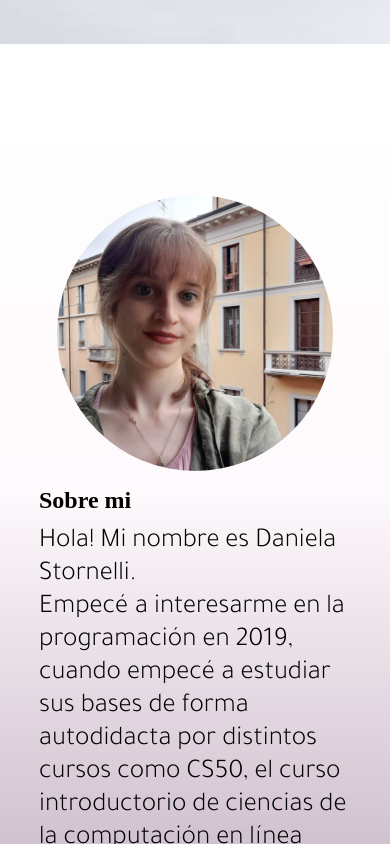
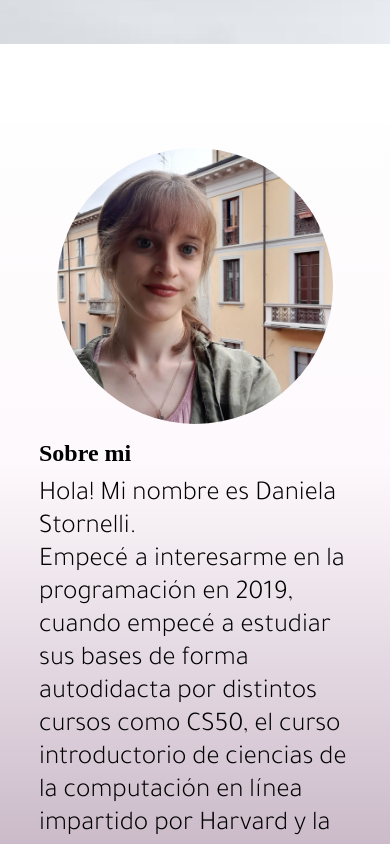
Before and after one commit to danistorn/portafolio, a website: page index.html in a window 390 px wide. Shown: the part 800-1644 px from the top of the page. Drawn offline with nearby package versions, Linux system fonts and the light colour scheme.

Commit message:
arreglado

```diff
--- a/portafolio-en/css/sobre-mi.css
+++ b/portafolio-en/css/sobre-mi.css
@@ -7,21 +7,11 @@
     justify-items: center;
 
 
-    padding:10%;
+    padding: 3% 10% 8% 10%;
 
     background: linear-gradient(to top, rgba(149,120,147,1) 0%, rgba(232,143,203,0.05646008403361347) 70%, rgba(254,254,254,1) 100%);
 }
 
-
-
-@media (max-width: 1076px) {
-    .sobre-mi{
-        display: grid;
-        grid-template-columns: auto;
-
-    }
-
-}
 
 
 #sobre-mi .contenedor-foto img {
@@ -54,3 +44,15 @@
     background-color: rgb(170, 148, 169);
     color: #fff;
 }
+
+
+
+
+@media (max-width: 1076px) {
+    .sobre-mi{
+        display: grid;
+        grid-template-columns: auto;
+
+    }
+
+}
--- a/portafolio-en/css/style.css
+++ b/portafolio-en/css/style.css
@@ -88,7 +88,6 @@ header .presentacion{
     font-size: 1.6rem;
     letter-spacing: 0.4rem;
     font-family: 'Playfair Display', serif;
-
 }
 
 
@@ -191,14 +190,14 @@ header .nav.abajo.open{
     height: 100%;
 }
 
-.nav_links a.abajo{
-    color: #fff;
-}
-
 header .nav.abajo{
     background: black;
     color: #fff;
     height: 4.5rem;
+}
+
+.nav_links a.abajo{
+    color: #fff;
 }
 
 .nav_logo.abajo{
@@ -216,9 +215,8 @@ header .nav.abajo{
 .sobre-mi,
 .habilidades,
 .proyectos  {
-    margin-top: 100px;
+    margin-top: 5rem;
 }
-
 
 
 
--- a/portafolio-es/css/sobre-mi.css
+++ b/portafolio-es/css/sobre-mi.css
@@ -1,3 +1,4 @@
+
 .sobre-mi{
     display: grid;
     grid-template-columns: 1fr 2fr;
@@ -6,7 +7,7 @@
     align-items: center;
     justify-items: center;
 
-    padding:10%;
+    padding: 3% 10% 8% 10%;
 
     background: linear-gradient(to top, rgba(149,120,147,1) 0%, rgba(232,143,203,0.05646008403361347) 70%, rgba(254,254,254,1) 100%);
 }
@@ -47,7 +48,6 @@
 
 
 
-
 @media (max-width: 1076px) {
     .sobre-mi{
         display: grid;
--- a/portafolio-es/css/style.css
+++ b/portafolio-es/css/style.css
@@ -88,7 +88,6 @@ header .presentacion{
     font-size: 1.6rem;
     letter-spacing: 0.4rem;
     font-family: 'Playfair Display', serif;
-
 }
 
 
@@ -198,8 +197,10 @@ header .presentacion{
     height: 100%;
 }
 
-.nav_links a.abajo{
+header .nav.abajo.open{
+    background: black;
     color: #fff;
+    height: 100%;
 }
 
 header .nav.abajo{
@@ -208,10 +209,8 @@ header .nav.abajo{
     height: 4.5rem;
 }
 
-header .nav.abajo.open{
-    background: black;
+.nav_links a.abajo{
     color: #fff;
-    height: 100%;
 }
 
 .nav_logo.abajo{
@@ -230,7 +229,7 @@ header .nav.abajo.open{
 .sobre-mi,
 .habilidades,
 .proyectos  {
-    margin-top: 100px;
+    margin-top: 5rem;
 }
 
 
```
Also changed, not shown: portafolio-en/index.html (+3 -3 lines).
